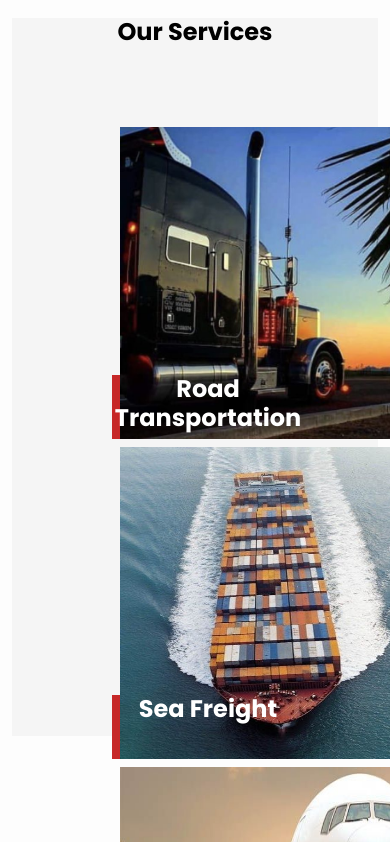
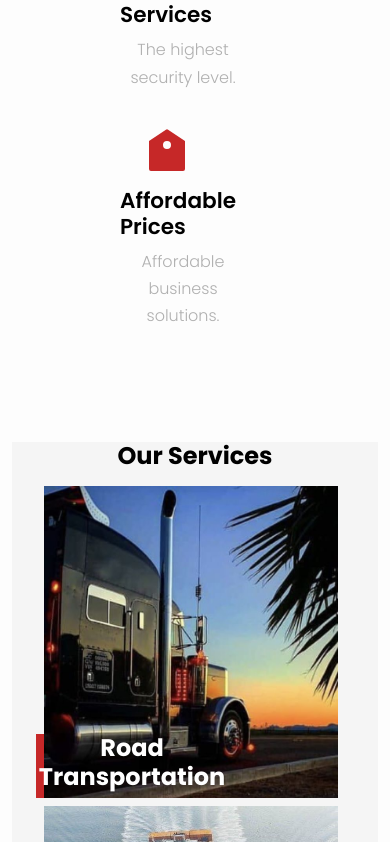
Before and after one commit to Roche001/Logistics-company, a React (Create React App) app: page / in a window 390 px wide. Shown: the part 1542-2384 px from the top of the page. Built offline with nearby package versions, Linux system fonts and the light colour scheme.

Commit message:
update changes

```diff
--- a/src/components/home/Home.css
+++ b/src/components/home/Home.css
@@ -1,6 +1,3 @@
-#home {
-  max-width: 100vw;
-}
 .home-photo {
   height: 100vh;
   background-image: url("../../images/truck.jpg");
@@ -71,7 +68,6 @@
 }
 .company {
   background: #f5f5f5;
-  height: 85vh;
 }
 .company h4 {
   display: flex;
@@ -79,9 +75,7 @@
   font-size: 1.5rem;
   font-weight: 700;
 }
-.service-items {
-  margin-left: 18rem;
-}
+
 .services-one {
   width: 20rem;
   height: 20rem;
@@ -346,53 +340,3 @@ span {
 .news-container-one h4:hover {
   color: #b71c1c;
 }
-@media screen and (max-width: 600px) {
-  #home {
-    max-width: 100%;
-    display: flex;
-    flex-direction: column;
-    justify-content: center;
-    align-items: center;
-  }
-  .testimonial-box-header P {
-    margin-left: 1rem;
-  }
-  .choose-us {
-    display: grid;
-    grid-template-columns: 1fr 1fr;
-  }
-  .news-container-one {
-    display: flex;
-    flex-direction: column;
-    justify-content: center;
-    align-items: center;
-    text-align: center;
-  }
-  .service-items {
-    display: grid;
-    grid-template-columns: 1fr;
-    margin: 4rem;
-  }
-  .about-container {
-    max-width: 100%;
-    margin-top: 135rem;
-  }
-  .job {
-    display: flex;
-    flex-direction: column;
-    justify-content: center;
-    align-items: center;
-    text-align: center;
-  }
-  .find {
-    display: grid;
-    grid-template-columns: 1fr;
-  }
-  .find-container-holder {
-    max-width: 100%;
-    width: 30rem;
-  }
-  .news-container one {
-    margin: 2rem;
-  }
-}
--- a/src/components/home/Home.jsx
+++ b/src/components/home/Home.jsx
@@ -99,14 +99,14 @@ const Home = () => {
           <h4>Our Services</h4>
         </div>
 
-        <div className="service-items container-fluid">
+        <div className="service-items ">
           <div className=" container row">
             <div
               className="services-one col-xxl-3 col-xl-3 col-lg-3 col-md-3 col-sm-6 col-xs-12"
               data-aos="fade-right"
             >
               <img
-                className="img-responsive"
+                className="d-block w-100"
                 src="./assets/road1.jpeg"
                 alt="road"
               />
@@ -119,7 +119,7 @@ const Home = () => {
               data-aos="fade-right"
             >
               <img
-                className="img-responsive"
+                className="d-block w-100"
                 src="./assets/road2.jpeg"
                 alt="road"
               />
@@ -132,7 +132,7 @@ const Home = () => {
               data-aos="fade-right"
             >
               <img
-                className="img-responsive"
+                className="d-block w-100"
                 src="./assets/road3.jpeg"
                 alt="road"
               />
@@ -145,7 +145,7 @@ const Home = () => {
               data-aos="fade-right"
             >
               <img
-                className="img-responsive"
+                className="d-block w-100"
                 src="./assets/road4.jpeg"
                 alt="road"
               />
@@ -160,7 +160,7 @@ const Home = () => {
               data-aos="fade-left"
             >
               <img
-                className="img-responsive"
+                className="d-block w-100"
                 src="./assets/road5.jpeg"
                 alt="road"
               />
@@ -173,7 +173,7 @@ const Home = () => {
               data-aos="fade-left"
             >
               <img
-                className="img-responsive"
+                className="d-block w-100"
                 src="./assets/road6.jpeg"
                 alt="road"
               />
@@ -186,7 +186,7 @@ const Home = () => {
               data-aos="fade-left"
             >
               <img
-                className="img-responsive"
+                className="d-block w-100"
                 src="./assets/road7.jpeg"
                 alt="road"
               />
@@ -199,7 +199,7 @@ const Home = () => {
               data-aos="fade-left"
             >
               <img
-                className="img-responsive"
+                className="d-block w-100"
                 src="./assets/road8.jpeg"
                 alt="road"
               />
```
